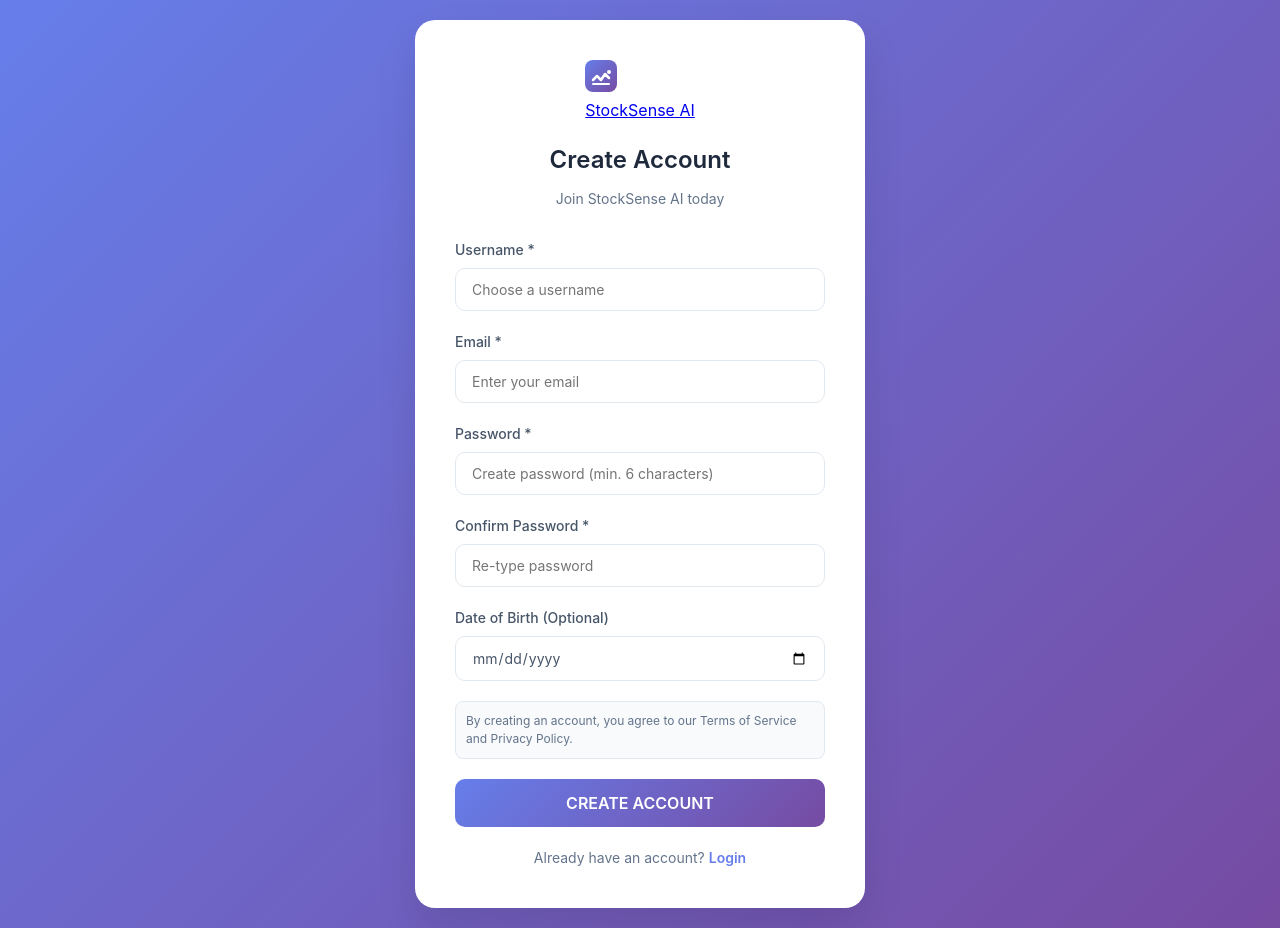
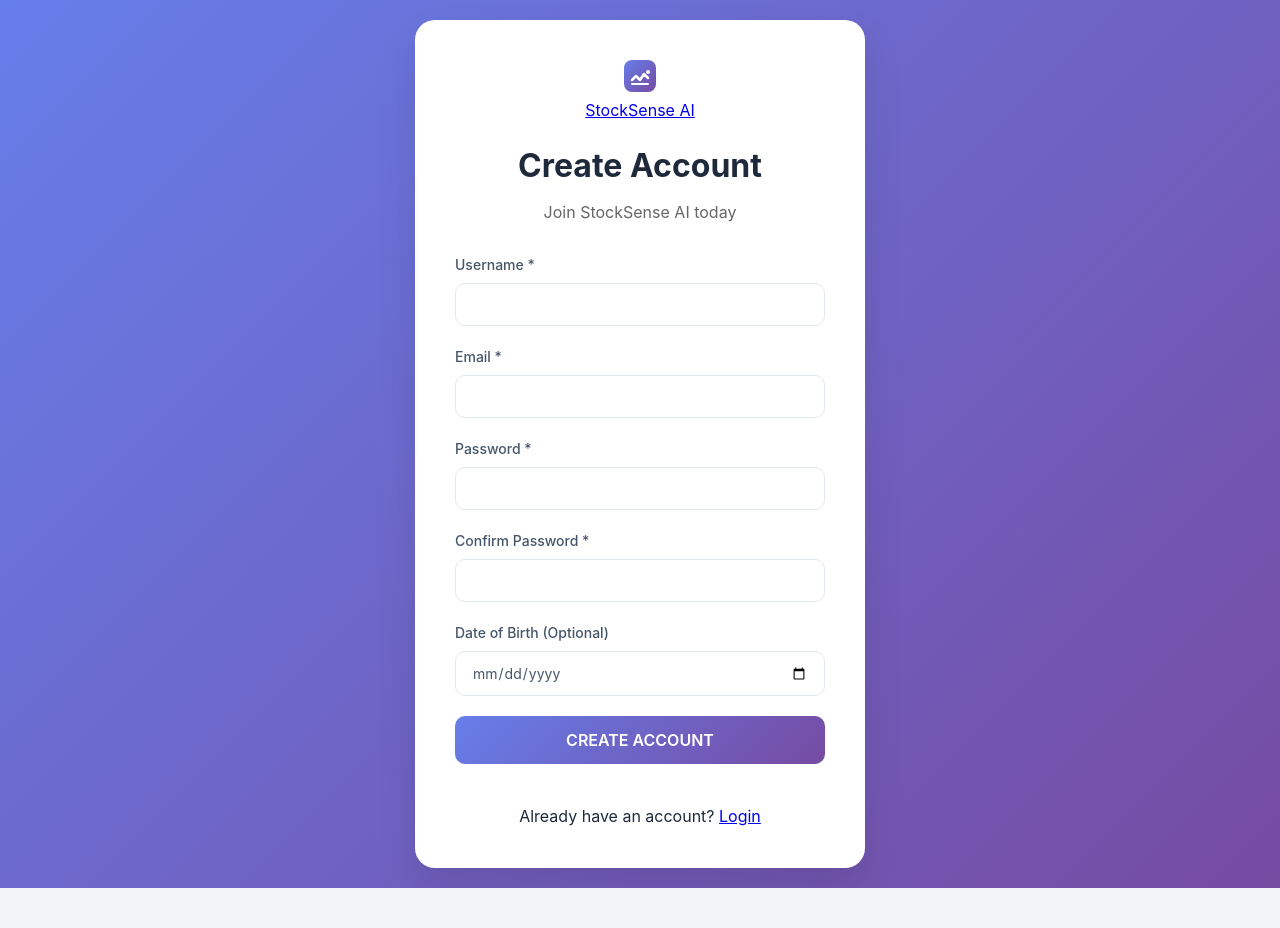
Before and after one commit to garri0n/stocksense, a Next.js app: page /register in a window 1280 px wide. After the commit the page ends 888 px from the top, so only its background shows below. Built offline with nearby package versions, Linux system fonts and the light colour scheme.

Commit message:
Register

```diff
--- a/app/register/page.js
+++ b/app/register/page.js
@@ -17,40 +17,20 @@ export default function RegisterPage() {
   const [error, setError] = useState('')
   const [success, setSuccess] = useState('')
   const [loading, setLoading] = useState(false)
-  const [fieldErrors, setFieldErrors] = useState({})
-
-  const validateForm = () => {
-    const errors = {}
-
-    if (!formData.username || formData.username.length < 3) {
-      errors.username = 'Username must be at least 3 characters'
-    }
-
-    if (!formData.email || !formData.email.includes('@')) {
-      errors.email = 'Valid email is required'
-    }
-
-    if (!formData.password || formData.password.length < 6) {
-      errors.password = 'Password must be at least 6 characters'
-    }
-
-    if (formData.password !== formData.confirmPassword) {
-      errors.confirmPassword = 'Passwords do not match'
-    }
-
-    return errors
-  }
 
   const handleSubmit = async (e) => {
     e.preventDefault()
     setError('')
     setSuccess('')
-    setFieldErrors({})
 
-    // Validate form
-    const errors = validateForm()
-    if (Object.keys(errors).length > 0) {
-      setFieldErrors(errors)
+    // Basic validation
+    if (formData.password !== formData.confirmPassword) {
+      setError('Passwords do not match')
+      return
+    }
+
+    if (formData.password.length < 6) {
+      setError('Password must be at least 6 characters')
       return
     }
 
@@ -79,49 +59,32 @@ export default function RegisterPage() {
         setError(data.message || 'Registration failed')
       }
     } catch (error) {
-      console.error('Registration error:', error)
       setError('Connection error. Please try again.')
     } finally {
       setLoading(false)
     }
   }
 
-  const handleChange = (e) => {
-    setFormData({
-      ...formData,
-      [e.target.name]: e.target.value
-    })
-    // Clear field error when user starts typing
-    if (fieldErrors[e.target.name]) {
-      setFieldErrors({
-        ...fieldErrors,
-        [e.target.name]: null
-      })
-    }
-  }
-
   return (
     <div className="login-container">
       <div className="login-card" style={{ maxWidth: '450px' }}>
-        <div style={{ display: 'flex', justifyContent: 'center', marginBottom: '20px' }}>
+        <div style={{ textAlign: 'center', marginBottom: '20px' }}>
           <Logo />
         </div>
 
-        <div className="login-header">
-          <h1>Create Account</h1>
-          <p>Join StockSense AI today</p>
-        </div>
+        <h1 style={{ textAlign: 'center', marginBottom: '10px' }}>Create Account</h1>
+        <p style={{ textAlign: 'center', color: '#666', marginBottom: '30px' }}>
+          Join StockSense AI today
+        </p>
 
         {error && (
           <div style={{
             padding: '12px',
-            background: '#fef2f2',
-            color: '#ef4444',
+            background: '#fee',
+            color: '#c00',
             borderRadius: '8px',
             marginBottom: '20px',
-            fontSize: '14px',
-            textAlign: 'center',
-            border: '1px solid #fee2e2'
+            textAlign: 'center'
           }}>
             {error}
           </div>
@@ -130,13 +93,11 @@ export default function RegisterPage() {
         {success && (
           <div style={{
             padding: '12px',
-            background: '#f0fdf4',
-            color: '#22c55e',
+            background: '#efe',
+            color: '#090',
             borderRadius: '8px',
             marginBottom: '20px',
-            fontSize: '14px',
-            textAlign: 'center',
-            border: '1px solid #bbf7d0'
+            textAlign: 'center'
           }}>
             {success}
           </div>
@@ -147,119 +108,63 @@ export default function RegisterPage() {
             <label>Username *</label>
             <input
               type="text"
-              name="username"
-              placeholder="Choose a username"
               value={formData.username}
-              onChange={handleChange}
-              className={fieldErrors.username ? 'error' : ''}
-              style={{
-                borderColor: fieldErrors.username ? '#ef4444' : undefined
-              }}
+              onChange={(e) => setFormData({...formData, username: e.target.value})}
+              required
+              minLength={3}
             />
-            {fieldErrors.username && (
-              <small style={{ color: '#ef4444', fontSize: '12px', marginTop: '4px', display: 'block' }}>
-                {fieldErrors.username}
-              </small>
-            )}
           </div>
 
           <div className="form-group">
             <label>Email *</label>
             <input
               type="email"
-              name="email"
-              placeholder="Enter your email"
               value={formData.email}
-              onChange={handleChange}
-              className={fieldErrors.email ? 'error' : ''}
-              style={{
-                borderColor: fieldErrors.email ? '#ef4444' : undefined
-              }}
+              onChange={(e) => setFormData({...formData, email: e.target.value})}
+              required
             />
-            {fieldErrors.email && (
-              <small style={{ color: '#ef4444', fontSize: '12px', marginTop: '4px', display: 'block' }}>
-                {fieldErrors.email}
-              </small>
-            )}
           </div>
 
           <div className="form-group">
             <label>Password *</label>
             <input
               type="password"
-              name="password"
-              placeholder="Create password (min. 6 characters)"
               value={formData.password}
-              onChange={handleChange}
-              className={fieldErrors.password ? 'error' : ''}
-              style={{
-                borderColor: fieldErrors.password ? '#ef4444' : undefined
-              }}
+              onChange={(e) => setFormData({...formData, password: e.target.value})}
+              required
+              minLength={6}
             />
-            {fieldErrors.password && (
-              <small style={{ color: '#ef4444', fontSize: '12px', marginTop: '4px', display: 'block' }}>
-                {fieldErrors.password}
-              </small>
-            )}
           </div>
 
           <div className="form-group">
             <label>Confirm Password *</label>
             <input
               type="password"
-              name="confirmPassword"
-              placeholder="Re-type password"
               value={formData.confirmPassword}
-              onChange={handleChange}
-              className={fieldErrors.confirmPassword ? 'error' : ''}
-              style={{
-                borderColor: fieldErrors.confirmPassword ? '#ef4444' : undefined
-              }}
+              onChange={(e) => setFormData({...formData, confirmPassword: e.target.value})}
+              required
             />
-            {fieldErrors.confirmPassword && (
-              <small style={{ color: '#ef4444', fontSize: '12px', marginTop: '4px', display: 'block' }}>
-                {fieldErrors.confirmPassword}
-              </small>
-            )}
           </div>
 
           <div className="form-group">
             <label>Date of Birth (Optional)</label>
             <input
               type="date"
-              name="dateOfBirth"
               value={formData.dateOfBirth}
-              onChange={handleChange}
+              onChange={(e) => setFormData({...formData, dateOfBirth: e.target.value})}
             />
-          </div>
-
-          <div style={{
-            fontSize: '12px',
-            color: 'var(--gray-500)',
-            marginBottom: '20px',
-            padding: '10px',
-            background: 'var(--gray-50)',
-            borderRadius: '8px',
-            border: '1px solid var(--gray-200)'
-          }}>
-            By creating an account, you agree to our Terms of Service and Privacy Policy.
           </div>
 
           <button
             type="submit"
             className="login-btn"
             disabled={loading}
-            style={{
-              opacity: loading ? 0.7 : 1,
-              cursor: loading ? 'not-allowed' : 'pointer'
-            }}
           >
             {loading ? 'Creating Account...' : 'CREATE ACCOUNT'}
           </button>
 
-          <div className="login-footer">
-            Already have an account?{' '}
-            <Link href="/">Login</Link>
+          <div style={{ textAlign: 'center', marginTop: '20px' }}>
+            Already have an account? <Link href="/">Login</Link>
           </div>
         </form>
       </div>
```
Also changed, not shown: app/api/auth/register/route.js (+34 -14 lines).
